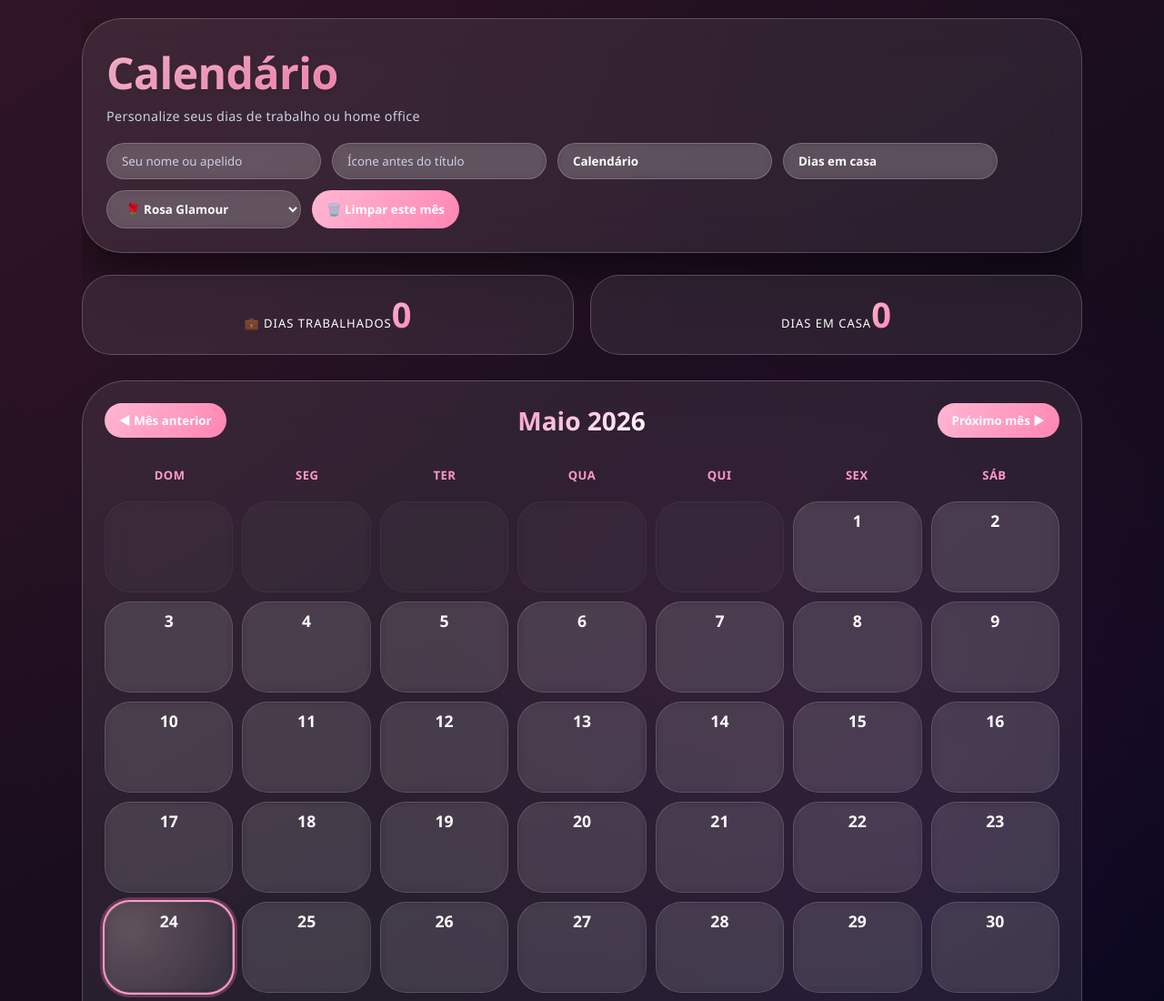
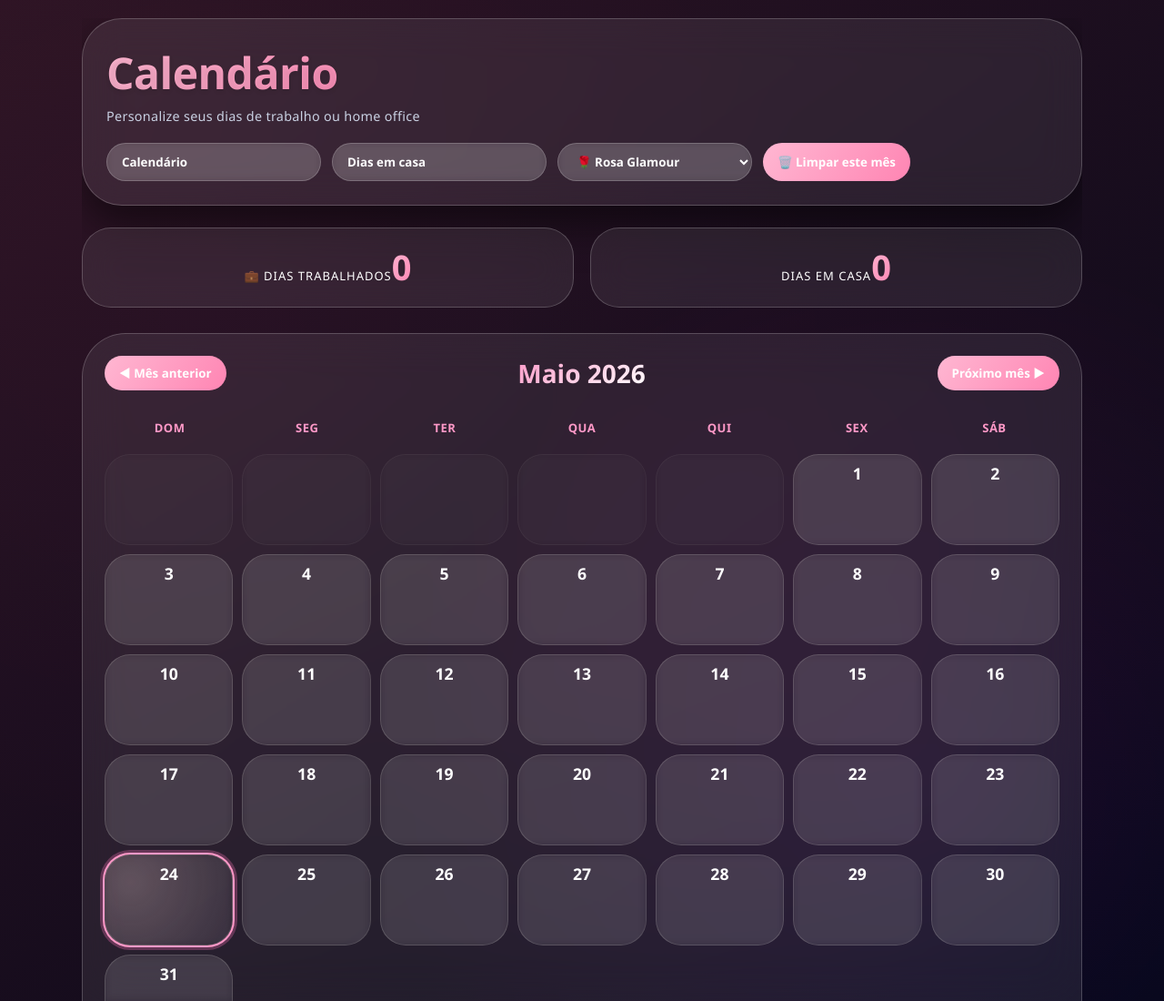
Before and after one commit to digitalLabs15/calendario_tati, a plain HTML site: page index.html in a window 1280 px wide. Shown: the top 1100 px of the page at 91% size. Drawn offline with Linux system fonts and the light colour scheme.

Commit message:
simplifica personalizacao do titulo

```diff
--- a/index.html
+++ b/index.html
@@ -724,21 +724,8 @@
         <div class="controls">
           <input
             type="text"
-            id="personName"
+            id="calendarWordInput"
             placeholder="Seu nome ou apelido"
-            autocomplete="off"
-          />
-          <input
-            type="text"
-            id="calendarIconInput"
-            placeholder="Ícone antes do título"
-            maxlength="4"
-            autocomplete="off"
-          />
-          <input
-            type="text"
-            id="calendarWordInput"
-            placeholder="Palavra do título"
             maxlength="24"
             autocomplete="off"
           />
@@ -854,8 +841,6 @@
       ];
       const daysGrid = document.getElementById("daysGrid");
       const monthTitleSpan = document.getElementById("monthTitle");
-      const personNameInput = document.getElementById("personName");
-      const calendarIconInput = document.getElementById("calendarIconInput");
       const calendarWordInput = document.getElementById("calendarWordInput");
       const homeLabelInput = document.getElementById("homeLabelInput");
       const mainTitle = document.getElementById("mainTitle");
@@ -996,8 +981,8 @@
         const monthName = monthsNames[currentDisplayDate.getMonth()];
         const dayData = getDayData(getStorage()[selectedGlobalKey]);
         modalDateLabel.innerText = `Dia ${dayNum} de ${monthName}`;
-        const nome = personNameInput.value.trim();
-        modalDesc.innerHTML = nome
+        const nome = getCalendarWord();
+        modalDesc.innerHTML = nome && nome !== "Calendário"
           ? `O que ${nome} fez nesse dia?`
           : "O que aconteceu nesse dia?";
         modalNoteInput.value = dayData.note;
@@ -1078,10 +1063,6 @@
         return calendarWordInput.value.trim() || "Calendário";
       }
 
-      function getCalendarIcon() {
-        return calendarIconInput.value.trim();
-      }
-
       function getHomeLabel() {
         return homeLabelInput.value.trim() || "Dias em casa";
       }
@@ -1095,50 +1076,35 @@
       }
 
       function updatePersonalization() {
-        const nome = personNameInput.value.trim();
-        const calendarWord = getCalendarWord();
-        const calendarIcon = getCalendarIcon();
-        const titleText = nome ? `${calendarWord} de ${nome}` : calendarWord;
+        const titleText = getCalendarWord();
 
-        mainTitle.innerText = calendarIcon ? `${calendarIcon} ${titleText}` : titleText;
+        mainTitle.innerText = titleText;
         document.title = titleText;
         homeStatLabel.innerText = getHomeLabel();
         homeLegendLabel.innerText = getHomeLabel();
         modalHomeBtn.innerText = getHomeLabel();
 
-        localStorage.setItem("calendarUserName", nome);
-        localStorage.setItem("calendarIcon", calendarIcon);
-        localStorage.setItem("calendarWord", calendarWord);
+        localStorage.setItem("calendarWord", titleText);
         localStorage.setItem("homeLabel", getHomeLabel());
       }
 
-      // evento nome
-      personNameInput.addEventListener("input", () => {
+      calendarWordInput.addEventListener("input", () => {
         updatePersonalization();
-        renderCalendar(); // atualiza texto do modal também indiretamente
+        renderCalendar();
       });
-
-      calendarIconInput.addEventListener("input", updatePersonalization);
-      calendarWordInput.addEventListener("input", updatePersonalization);
       homeLabelInput.addEventListener("input", updatePersonalization);
 
       // load initial name, labels & theme
-      const savedCalendarIcon = localStorage.getItem("calendarIcon");
       const savedCalendarWord = localStorage.getItem("calendarWord");
       const savedHomeLabel = localStorage.getItem("homeLabel");
+      const savedName = localStorage.getItem("calendarUserName");
 
-      if (savedCalendarIcon) calendarIconInput.value = savedCalendarIcon;
-      calendarWordInput.value = savedCalendarWord || "Calendário";
+      calendarWordInput.value =
+        savedName && savedName !== "Tati" ? savedName : savedCalendarWord || "Calendário";
       homeLabelInput.value = savedHomeLabel || "Dias em casa";
-
-      const savedName = localStorage.getItem("calendarUserName");
-      if (savedName && savedName !== "Tati") {
-        personNameInput.value = savedName;
-        updatePersonalization();
-      } else {
-        if (savedName === "Tati") localStorage.removeItem("calendarUserName");
-        updatePersonalization();
-      }
+      localStorage.removeItem("calendarIcon");
+      localStorage.removeItem("calendarUserName");
+      updatePersonalization();
 
       const savedTheme = localStorage.getItem("calendarThemeFem");
       if (savedTheme) {
--- a/service-worker.js
+++ b/service-worker.js
@@ -1,4 +1,4 @@
-const CACHE_NAME = 'calendario-tati-v9';
+const CACHE_NAME = 'calendario-tati-v10';
 const FILES_TO_CACHE = [
   './',
   './index.html',
```
